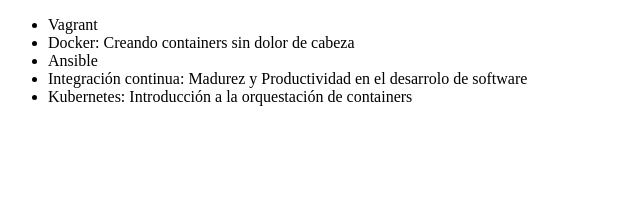
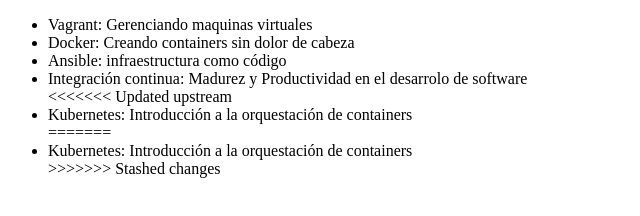
Before and after one commit to ZanzGk/alura-git, a plain HTML site: page index.html in a window 1280 px wide. Shown: the whole page, without its empty margins (0-640 px from the left). Drawn offline with Linux system fonts and the light colour scheme.

Commit message:
Cambiar el nombre del curso Ansible

```diff
--- a/index.html
+++ b/index.html
@@ -6,11 +6,15 @@
 </head>
 <body>
      <ul>
-         <li> Vagrant </li>
+         <li> Vagrant: Gerenciando maquinas virtuales </li>
          <li> Docker: Creando containers sin dolor de cabeza </li>
-         <li> Ansible </li>
+         <li> Ansible: infraestructura como código </li>
          <li> Integración continua: Madurez y Productividad en el desarrolo de software</li>
+<<<<<<< Updated upstream
          <li> Kubernetes: Introducción a la orquestación de containers </li>
+=======
+         <li>Kubernetes: Introducción a la orquestación de containers</li>
+>>>>>>> Stashed changes
      </ul>
 </body>
 </html>
```
